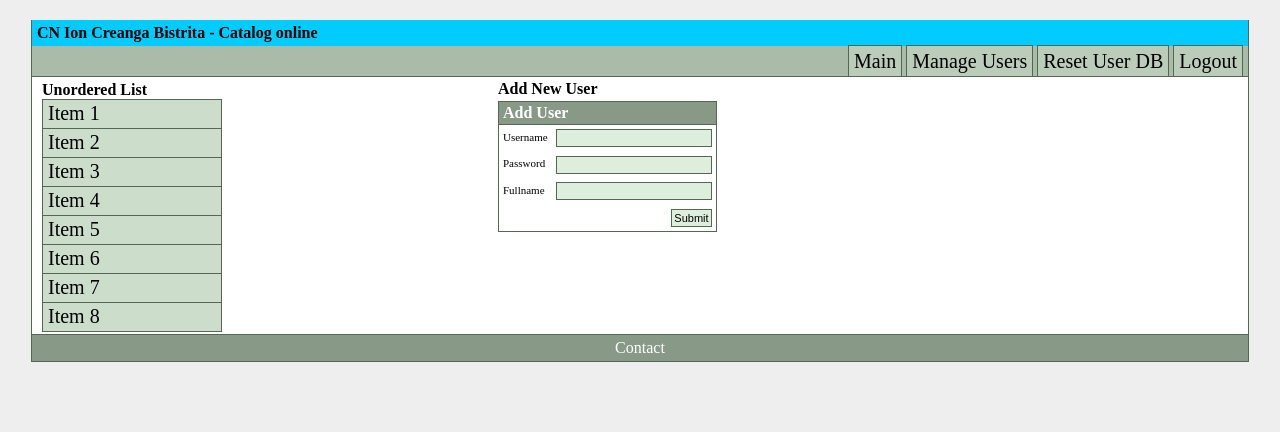
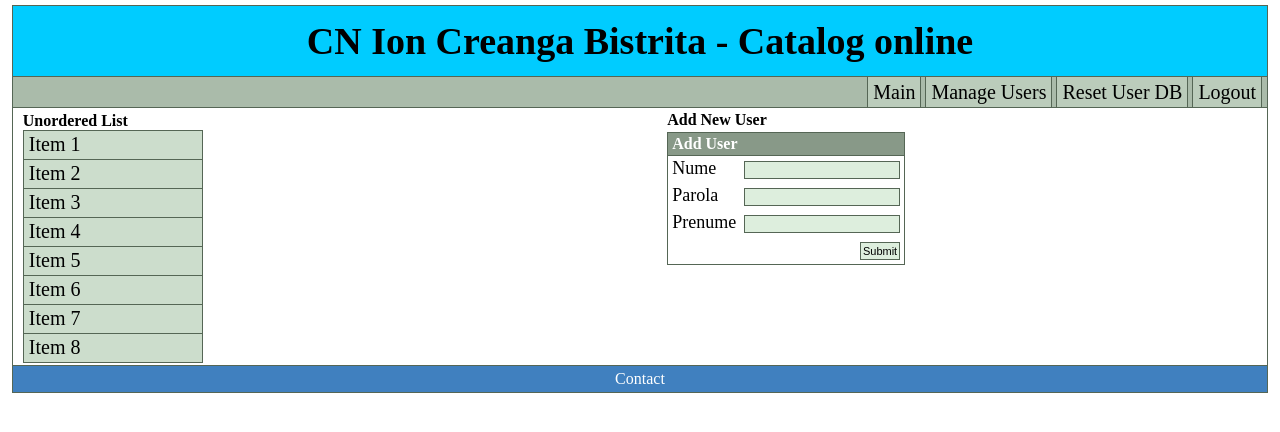
Before and after one commit to marianmircea/catalog_v5, a PHP site: page /catalog_v5/users/add in a window 1280 px wide. Shown: the top 432 px of the page. Run offline with PHP 8.4, Linux system fonts and the light colour scheme; the visitor is signed in with stand-in values (Sample User, id 1); data that the repository does not hold is empty; some libraries are stand-ins or nearby versions.

Commit message:
upd 07 iun

```diff
--- a/app/controllers/ops/login.php
+++ b/app/controllers/ops/login.php
@@ -14,6 +14,8 @@
 			redirect('main/login/'.$username,'Wrong Password!');
 		}
 	//Login Succeeded
+		//session_start();
 		$_SESSION['authuid'] = $user->get('id');
 		redirect('main', 'Login Successful!');
+
 	}
--- a/app/views/layouts/mainlayout.php
+++ b/app/views/layouts/mainlayout.php
@@ -17,7 +17,7 @@
 	</head>
 	<body>
 		<div id = "wrap">
-			<div id = "header_m"><h1>CN Ion Creanga Bistrita - Catalog online</h1></div>
+			<div id = "header"><h6>CN Ion Creanga Bistrita - Catalog online</h6></div>
 			<div id = "nav">
 			<ul>
 				<li><a href="<?php echo myUrl('main')?>">Main</a></li>
@@ -26,8 +26,8 @@
 <?php
 	if ($authuid)
 		echo '<li><a href="'.myUrl('ops/logout').'">Logout</a></li>'."\n";
-	else
-		echo '<li><a href="'.myUrl('main/login').'">Login</a></li>'."\n";
+		else
+			echo '<li><a href="'.myUrl('main/login').'">Login</a></li>'."\n";
 ?>
 			</ul>
 			</div>
--- a/app/views/users/edit.php
+++ b/app/views/users/edit.php
@@ -1,21 +1,21 @@
-<form method="post" action="<?php echo myUrl('users/ops_update')?>">
-<input type="hidden" name="uid" value="<?php echo $user->get('uid')?>" />
+<form method = "post" action = "<?php echo myUrl('users/ops_update')?>">
+	<input type = "hidden" name = "id" value = "<?php echo $user->get('id')?>" />
 		<table>
-		<tr><th colspan="2"><?php echo $form_heading?></th></tr>
+			<tr><th colspan = "2"><?php echo $form_heading?></th></tr>
 			<tr>
-			<td>Username</td>
-			<td><input type="text" name="username" style="width:150px" value="<?php echo $user->get('username')?>" /></td>
+				<td>Nume</td>
+				<td><input type = "text" name ="nume" style = "width:150px" value="<?php echo $user->get('nume')?>" /></td>
 			</tr>
 			<tr>
-			<td>Password</td>
-			<td><input type="text" name="password" style="width:150px" value="<?php echo $user->get('password')?>" /></td>
+				<td>Parola</td>
+				<td><input type = "text" name ="user_pw" style = "width:150px" value="<?php echo $user->get('user_pw')?>" /></td>
 			</tr>
 			<tr>
-			<td>Fullname</td>
-			<td><input type="text" name="fullname" style="width:150px" value="<?php echo $user->get('fullname')?>" /></td>
+				<td>Prenume</td>
+				<td><input type = "text" name ="prenume" style="width:150px" value="<?php echo $user->get('prenume')?>" /></td>
 			</tr>
 			<tr>
-			<td colspan="2" style="text-align:right"><input type="button" value="Submit" onclick="validateForm(this.form);return false;" /></td>
+				<td colspan ="2" style ="text-align:right"><input type = "button" value = "Submit" onclick = "validateForm(this.form); return false;" /></td>
 			</tr>
 		</table>
 </form>
--- a/app/views/users/edit_js.php
+++ b/app/views/users/edit_js.php
@@ -1,4 +1,4 @@
-<script type="text/javascript">
+<script type = "text/javascript">
 	function validateForm(f) {
 		if (f.username.value == "") {
 			alert("Please enter a username");
--- a/css/2col.css
+++ b/css/2col.css
@@ -1,25 +1,30 @@
-body {
-  background-color: #eee;
+/*body {
+  background-color: #fffff;
   color: #000;
   margin-top:20px;
   min-width:960px;
-}
+}*/
 #wrap {
   background-color:#fff;
   margin:0 auto;
   /*width:960px;*/
-  width: 95%;
+  width: 98%;
   border-width: 0 1px;
   border-style: solid;
 }
 #header {
-  background-color: #898;
-  color: #fff;
-  border-width: 1px 0;
-  border-style: solid;
+	background-color: #898;
+	padding: 30px;
+	border-width: 1px 0;
+	border-style: solid;
+	text-align: center;
+	background-color: #00ccff;
+	line-height: 10px;
+	font-size: 38px;
+	margin-top: 5px;
 }
 #header h1 {
-  padding:5px;
+  padding:35px;
   margin:0;
 }
 #nav {
@@ -56,7 +61,7 @@ body {
 #main {
   background:#fff;
   float:right;
-  width:750px;
+  width:600px;
 }
 #main h2, #main h3, #main p {
   padding: 4px 0;
@@ -110,7 +115,8 @@ body {
   padding:0 10px 0 0;
 }
 #footer {
-  background-color: #898;
+  /*background-color: #898;*/
+  background: #4080bf;
   color: #fff;
   text-align: center;
   clear:both;
@@ -142,7 +148,7 @@ th {
 
 td {
   text-align: left;
-  font-size: 11px;
+  font-size: 18px;
   padding: 4px;
   line-height: 16px;
 }
--- a/css/main_file.css
+++ b/css/main_file.css
@@ -1,21 +1,14 @@
-@import url("css_reset.css");
-
-body {
-    /*background: #adebad;*/
-    /*padding: 20px;*/
-}
-
-#header_m {
-	padding: 5px;
-	background: #00ccff;
-	text-align: conter;
-}
-
 #content {
 	padding: 20px;
 	text-align: center;
 }
 
+#catalog_header {
+	text-align: center;
+	background-color: #00ccff;
+	overflow: auto;
+	font-size: 38px;
+}
 #footer_m {
 	padding: 1px;
 	background: #4080bf;
--- a/index.php
+++ b/index.php
@@ -121,7 +121,7 @@ function custom_error($msg='') {
 //===============================================
 // Assumes Model Classes start with capital letters and Helpers start with lower case letters
 function __autoload($classname) {
-  $a=$classname[0];
+  $a = $classname[0];
   if ($a >= 'A' && $a <='Z')
     require_once(APP_PATH.'models/'.$classname.'.php');
   else
--- a/kissmvc_core.php
+++ b/kissmvc_core.php
@@ -51,7 +51,7 @@ abstract class KISS_Controller {
     require($controllerfile);
     if (!function_exists($function))
       $this->request_not_found('Function not found: '.$function);
-    call_user_func_array($function,$this->params);
+    call_user_func_array($function, $this->params);
     return $this;
   }
 
@@ -162,7 +162,7 @@ function getdbh() {
 		public $rs = array(); // for holding all object property variables
 
 		//function __construct($pkname='', $tablename='', $dbhfnname='getdbh', $quote_style='MYSQL', $compress_array = true) {
-		function __construct($pkname='', $tablename='', $dbhfnname='getdbh', $quote_style='MYSQL', $compress_array = true) {
+		function __construct($pkname='id', $tablename='users', $dbhfnname='login_system', $quote_style='MYSQL', $compress_array = true) {
 			$this->pkname = $pkname; //Name of auto-incremented Primary Key
 			$this->tablename = $tablename; //Corresponding table in database
 			$this->dbhfnname = $dbhfnname; //dbh function name
@@ -235,9 +235,9 @@ function getdbh() {
 	  //Inserts record into database with a new auto-incremented primary key
 	  //If the primary key is empty, then the PK column should have been set to auto increment
 	  function create() {
-		$dbh=$this->getdbh();
-		$pkname=$this->pkname;
-		$s1=$s2='';
+		$dbh = $this->getdbh();
+		$pkname = $this->pkname;
+		$s1 = $s2='';
 		foreach ($this->rs as $k => $v)
 		  if ($k!=$pkname || $v) {
 			$s1 .= ','.$this->enquote($k);
```
Also changed, not shown: app/controllers/users/add.php (+11 -11 lines), app/controllers/users/manage.php (+18 -11 lines), app/controllers/users/ops_update.php (+9 -9 lines), README.md, 1 other file. Lines whose indentation alone changed are shown as unchanged.
